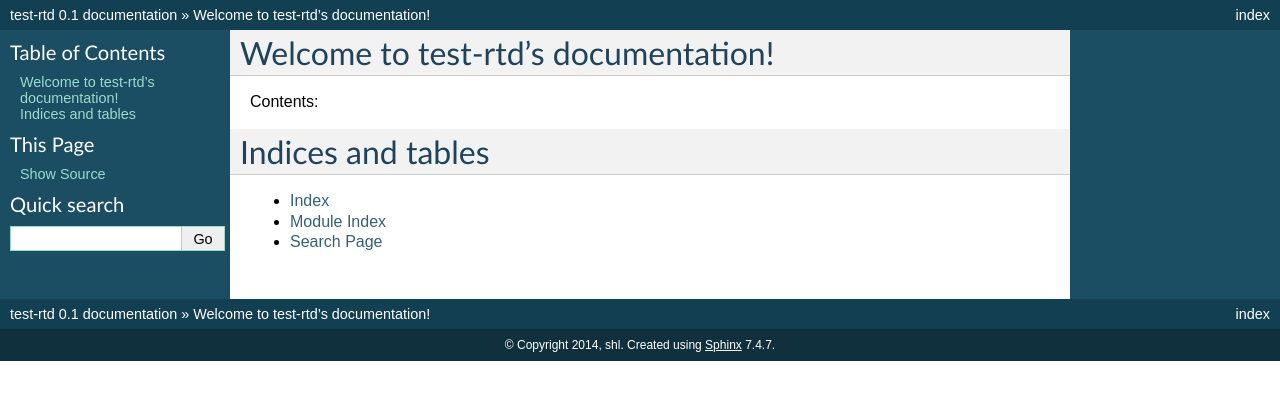
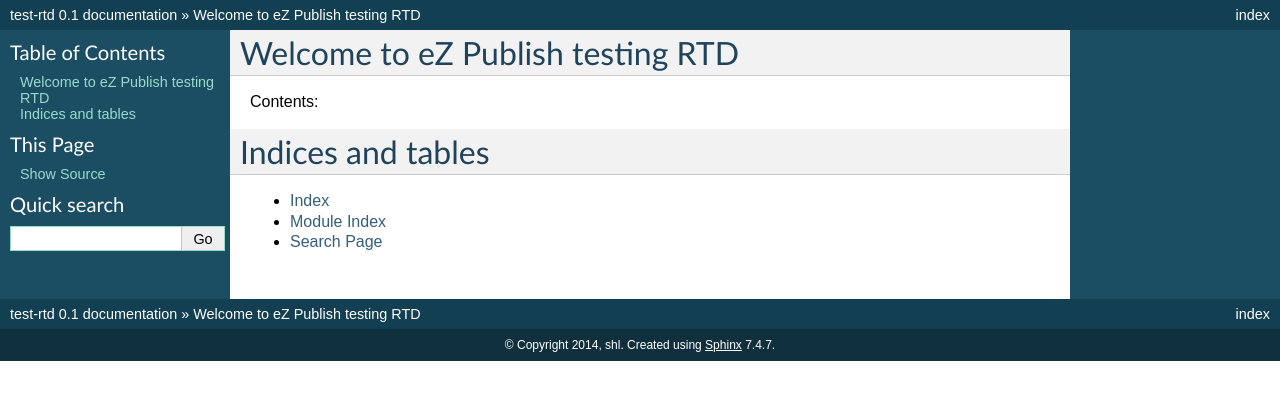
Before and after one commit to mere-teresa/docs-rtd, a Sphinx documentation site: the page built from docs/index.rst, in a window 1280 px wide. Shown: the top 400 px of the page. Built offline with Sphinx 7.4.7, drawn with Linux system fonts in a browser that asks for light colours.

Commit message:
Update index.rst

```diff
--- a/docs/index.rst
+++ b/docs/index.rst
@@ -3,7 +3,7 @@
    You can adapt this file completely to your liking, but it should at least
    contain the root `toctree` directive.
 
-Welcome to test-rtd's documentation!
+Welcome to eZ Publish testing RTD
 ====================================
 
 Contents:
```
